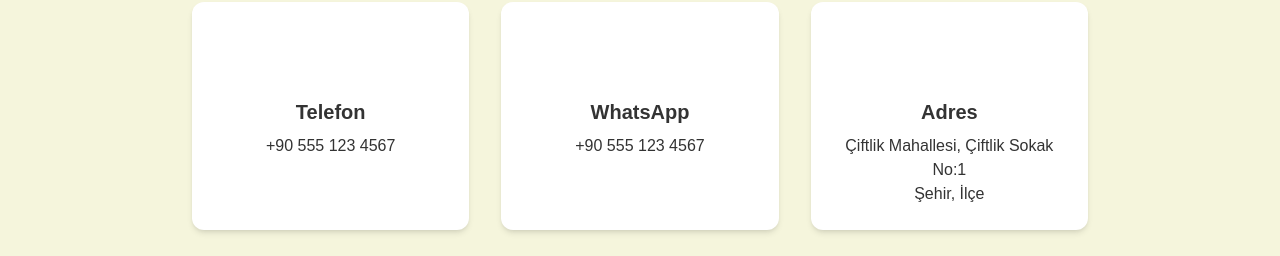
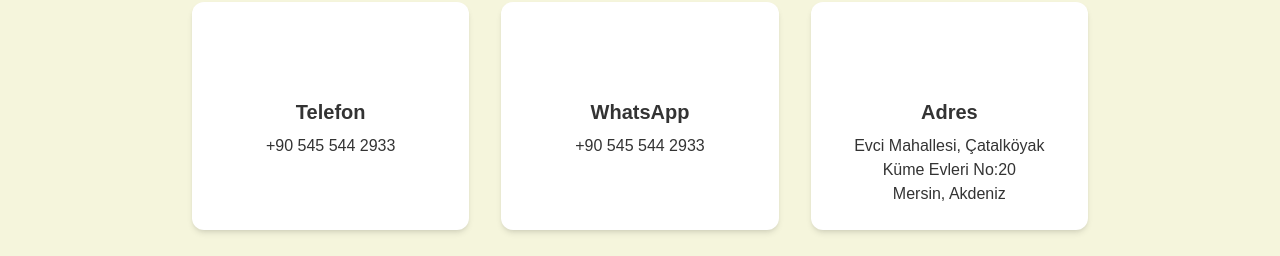
Before and after one commit to emirhansoylu/ciftlik, a Next.js app: page / in a window 1280 px wide. Shown: the part 2470-2726 px from the top of the page. Built offline with nearby package versions, Linux system fonts and the light colour scheme.

Commit message:
Secoınd

```diff
--- a/src/app/components/Contact.tsx
+++ b/src/app/components/Contact.tsx
@@ -49,7 +49,7 @@ export const Contact = ({ title, contactInfo }: ContactProps) => {
           </a>
 
           <a
-            href={`https://www.google.com/maps/search/?api=1&query=${encodeURIComponent(contactInfo.address.street + ', ' + contactInfo.address.city)}`}
+            href={`https://maps.app.goo.gl/stqo9x6NmbozsQq26`}
             target="_blank"
             rel="noopener noreferrer"
             className="flex flex-col items-center text-center p-6 bg-white rounded-xl shadow-md hover:shadow-lg transition-all duration-300 hover:scale-105 cursor-pointer"
--- a/src/app/data/contact.ts
+++ b/src/app/data/contact.ts
@@ -1,9 +1,9 @@
 export const contactInfo = {
   title: 'İletişim',
-  phone: '+90 555 123 4567',
-  whatsapp: '+90 555 123 4567',
+  phone: '+90 545 544 2933',
+  whatsapp: '+90 545 544 2933',
   address: {
-    street: 'Çiftlik Mahallesi, Çiftlik Sokak No:1',
-    city: 'Şehir, İlçe'
+    street: 'Evci Mahallesi, Çatalköyak Küme Evleri No:20',
+    city: 'Mersin, Akdeniz'
   }
 };
--- a/src/app/data/seo.ts
+++ b/src/app/data/seo.ts
@@ -6,19 +6,19 @@ export const structuredData = {
   "description": "Kurban Bayramı için en iyi besili inekler. Sağlıklı ve besili hayvanlar, uygun fiyatlar.",
   "address": {
     "@type": "PostalAddress",
-    "streetAddress": "Çiftlik Adresi",
-    "addressLocality": "Şehir",
-    "addressRegion": "Bölge",
-    "postalCode": "Posta Kodu",
+    "streetAddress": "Çatalkoyak Küme Evleri No:20",
+    "addressLocality": "Mersin",
+    "addressRegion": "Akdeniz",
+    "postalCode": "33500",
     "addressCountry": "TR"
   },
   "geo": {
     "@type": "GeoCoordinates",
-    "latitude": "LATITUDE",
-    "longitude": "LONGITUDE"
+    "latitude": "36.88754",
+    "longitude": "34.78861"
   },
   "url": "https://your-domain.com",
-  "telephone": "+90XXXXXXXXXX",
+  "telephone": "+905455442933",
   "openingHoursSpecification": [
     {
       "@type": "OpeningHoursSpecification",
```
Also changed, not shown: public/farm-12.jpg (added).
